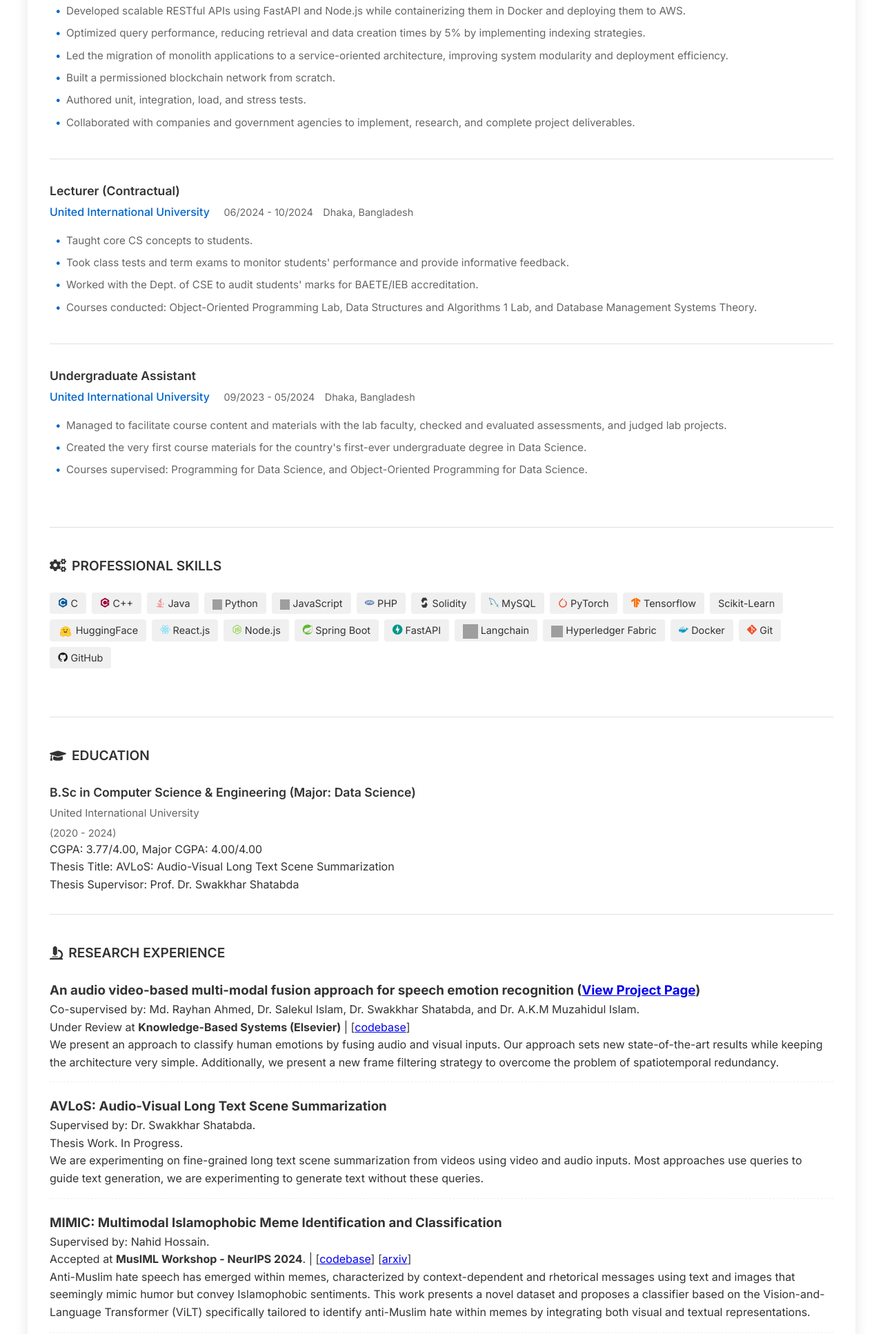
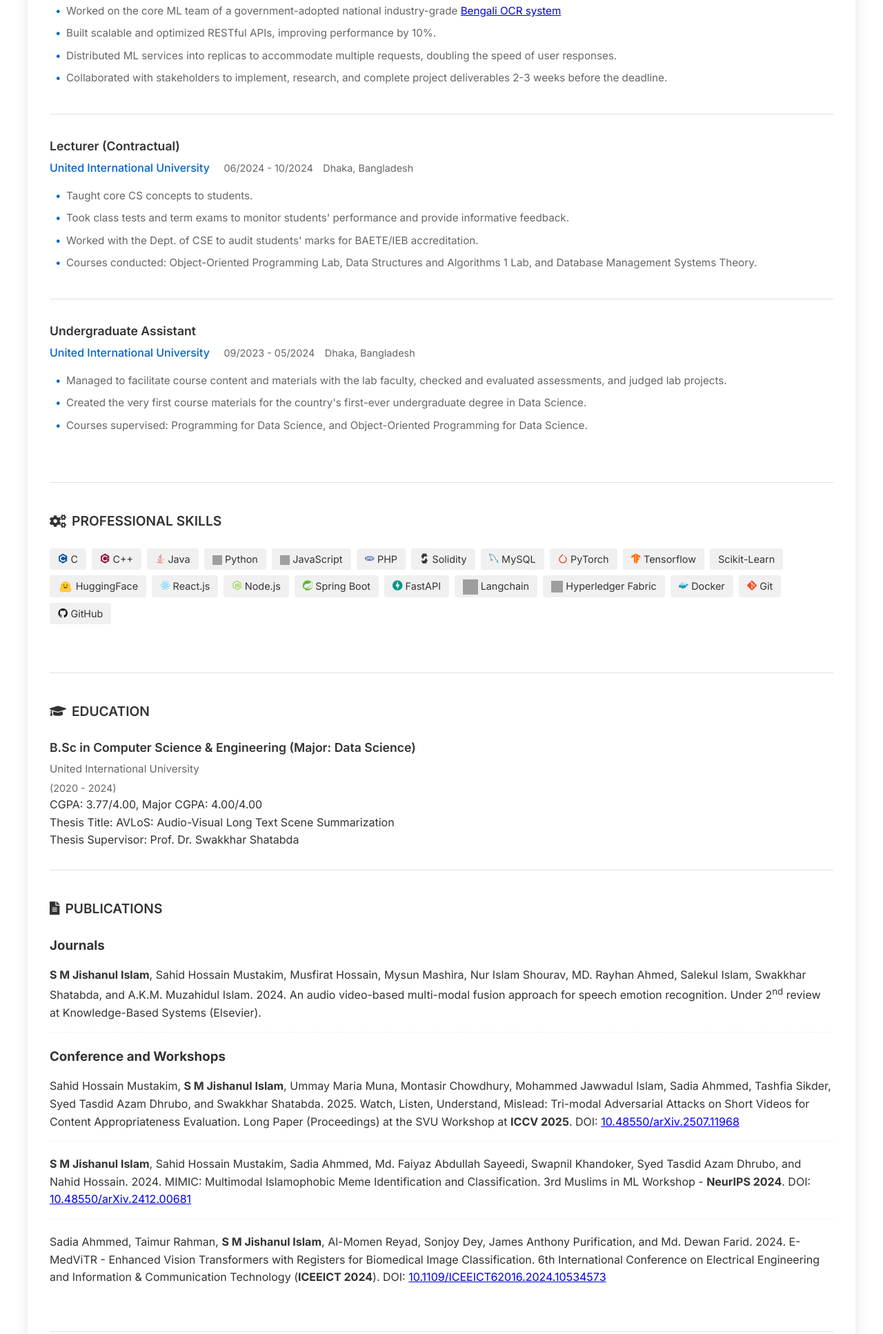
Before and after one commit to S-M-J-I/Personal-CV, a plain HTML site: page index.html in a window 1280 px wide. Shown: the part 519-2453 px from the top of the page at 69% size. Drawn offline with nearby package versions, Linux system fonts and the light colour scheme; grey boxes are pictures that could not be loaded; some icons are missing.

Commit message:
updated website

```diff
--- a/index.html
+++ b/index.html
@@ -56,16 +56,13 @@
                             <span class="location" style="font-size: 0.9em; margin-left: 10px;">Dhaka, Bangladesh</span>
                         </div>
                         <ul class="responsibilities">
-                            <li>Developed scalable RESTful APIs using FastAPI and Node.js while containerizing them in
-                                Docker and deploying them to AWS.</li>
-                            <li>Optimized query performance, reducing retrieval and data creation times by 5% by
-                                implementing indexing strategies.</li>
-                            <li>Led the migration of monolith applications to a service-oriented architecture, improving
-                                system modularity and deployment efficiency.</li>
-                            <li>Built a permissioned blockchain network from scratch.</li>
-                            <li>Authored unit, integration, load, and stress tests.</li>
-                            <li>Collaborated with companies and government agencies to implement, research, and complete
-                                project deliverables.</li>
+                            <li>Worked on the core ML team of a government-adopted national industry-grade <a
+                                    href="https://ocr.bangla.gov.bd/" target="_blank">Bengali OCR system</a></li>
+                            <li>Built scalable and optimized RESTful APIs, improving performance by 10%.</li>
+                            <li>Distributed ML services into replicas to accommodate multiple requests, doubling the
+                                speed of user responses.</li>
+                            <li>Collaborated with stakeholders to implement, research, and complete project deliverables
+                                2-3 weeks before the deadline.</li>
                         </ul>
                     </div>
                     <div class="experience-item">
@@ -154,6 +151,48 @@
                 </div>
             </section>
 
+            <section class="publications">
+                <h2><i class="fas fa-file-alt"></i> PUBLICATIONS</h2>
+                <div class="publication-items">
+                    <h3>Journals</h3>
+                    <div class="publication-item">
+                        <p><strong>S M Jishanul Islam</strong>, Sahid Hossain Mustakim, Musfirat Hossain, Mysun Mashira,
+                            Nur Islam Shourav, MD. Rayhan Ahmed, Salekul Islam, Swakkhar Shatabda, and A.K.M. Muzahidul
+                            Islam.</strong> 2024. An audio video-based multi-modal fusion approach for speech emotion
+                            recognition. Under 2<sup>nd</sup> review at Knowledge-Based Systems (Elsevier).</p>
+                    </div>
+
+                    <h3>Conference and Workshops</h3>
+                    <div class="publication-item">
+                        <p>Sahid Hossain Mustakim, <strong>S M Jishanul Islam</strong>, Ummay Maria Muna, Montasir
+                            Chowdhury, Mohammed Jawwadul Islam, Sadia Ahmmed, Tashfia Sikder, Syed Tasdid Azam Dhrubo,
+                            and Swakkhar Shatabda. 2025.
+                            Watch, Listen, Understand, Mislead: Tri-modal Adversarial Attacks on Short Videos for
+                            Content Appropriateness Evaluation. Long Paper (Proceedings) at the SVU Workshop at
+                            <strong>ICCV
+                                2025</strong>. DOI: <a
+                                href="https://arxiv.org/abs/2507.11968">10.48550/arXiv.2507.11968</a></p>
+                    </div>
+                    <div class="publication-item">
+                        <p><strong>S M Jishanul Islam</strong>, Sahid Hossain Mustakim, Sadia Ahmmed, Md. Faiyaz
+                            Abdullah Sayeedi, Swapnil Khandoker, Syed Tasdid Azam Dhrubo, and Nahid Hossain. 2024.
+                            MIMIC: Multimodal Islamophobic Meme Identification and Classification. 3rd Muslims in ML
+                            Workshop - <strong>NeurIPS 2024</strong>. DOI: <a
+                                href="https://arxiv.org/abs/2412.00681">10.48550/arXiv.2412.00681</a></p>
+                    </div>
+                    <div class="publication-item">
+                        <p>Sadia Ahmmed, Taimur Rahman, <strong>S M Jishanul Islam</strong>, Al-Momen Reyad, Sonjoy Dey,
+                            James Anthony Purification, and Md. Dewan Farid. 2024. E-MedViTR - Enhanced Vision
+                            Transformers with Registers for Biomedical Image Classification. 6th International
+                            Conference on Electrical Engineering and Information & Communication Technology
+                            (<strong>ICEEICT
+                                2024</strong>). DOI: <a
+                                href="https://ieeexplore.ieee.org/document/10534573">10.1109/ICEEICT62016.2024.10534573</a>
+                        </p>
+                    </div>
+                </div>
+            </section>
+
             <section class="research-experience">
                 <h2><i class="fas fa-microscope"></i> RESEARCH EXPERIENCE</h2>
                 <div class="research-items">
@@ -170,12 +209,16 @@
                             spatiotemporal redundancy.</p>
                     </div>
                     <div class="research-item">
-                        <h3>AVLoS: Audio-Visual Long Text Scene Summarization</h3>
+                        <h3>ChimeraBreak: a novel coordinated tri-modal attack on MLLMs</h3>
                         <p>Supervised by: Dr. Swakkhar Shatabda.</p>
-                        <p>Thesis Work. In Progress.</p>
-                        <p>We are experimenting on fine-grained long text scene summarization from videos using video
-                            and audio inputs. Most approaches use queries to guide text generation, we are experimenting
-                            to generate text without these queries.</p>
+                        <p>In Progress. | [<a href="https://github.com/S-M-J-I/ChimeraBreak">codebase</a>] [<a
+                                href="https://arxiv.org/abs/2507.11968">arxiv</a>]</p>
+                        <p>We introduce SVMA, an adversarial dataset for content moderation in short-form videos, and
+                            ChimeraBreak. This coor-
+                            dinated strategy exposes systemic safety flaws in leading MLLMs for content appropriateness
+                            evaluation. We experiment
+                            with open and closed source MLLMs and utilize LLM-as-a-Judge to evaluate ethical reasoning
+                            and confidence.</p>
                     </div>
                     <div class="research-item">
                         <h3>MIMIC: Multimodal Islamophobic Meme Identification and Classification</h3>
@@ -199,49 +242,6 @@
                             Guided Tokens (DGT) technique on a new dataset spanning six districts of Bangladesh. We
                             provide the model with information on the regional dialect of the input text before
                             generating the IPA transcription. This is the first time this problem has been solved.</p>
-                    </div>
-                    <div class="research-item">
-                        <h3>E-MedViTR: Enhanced Vision Transformers with Registers for Biomedical Image Classification
-                        </h3>
-                        <p>Supervised by: Dr. Dewan Md. Farid.</p>
-                        <p>Published at <strong>ICEEICT 2024</strong>. | [<a
-                                href="https://ieeexplore.ieee.org/document/10534573">paper</a>]</p>
-                        <p>We investigated the effectiveness of the ViT with registers (aka DINO v2) in classifying
-                            medical pathology images. Normally, it doesn't perform up to the mark as SOTA models do, but
-                            with an extension and data augmentations, it performs relatively close to SOTA models.</p>
-                    </div>
-                </div>
-            </section>
-
-            <section class="publications">
-                <h2><i class="fas fa-file-alt"></i> PUBLICATIONS</h2>
-                <div class="publication-items">
-                    <h3>Journal Papers (Under Review)</h3>
-                    <div class="publication-item">
-                        <p><strong>S M Jishanul Islam</strong>, Sahid Hossain Mustakim, Musfirat Hossain, Mysun Mashira,
-                            Nur Islam Shourav, MD. Rayhan Ahmed, Salekul Islam, Swakkhar Shatabda, and A.K.M. Muzahidul
-                            Islam.</strong> 2024. An audio video-based multi-modal fusion approach for speech emotion
-                            recognition. Knowledge-Based Systems (Elsevier).</p>
-                    </div>
-
-                    <h3>Conference Papers</h3>
-                    <div class="publication-item">
-                        <p>Sadia Ahmmed, Taimur Rahman, <strong>S M Jishanul Islam</strong>, Al-Momen Reyad, Sonjoy Dey,
-                            James Anthony Purification, and Md. Dewan Farid. 2024. E-MedViTR - Enhanced Vision
-                            Transformers with Registers for Biomedical Image Classification. 6th International
-                            Conference on Electrical Engineering and Information & Communication Technology (ICEEICT
-                            2024) [Scopus Indexed]. DOI: <a
-                                href="https://ieeexplore.ieee.org/document/10534573">10.1109/ICEEICT62016.2024.10534573</a>
-                        </p>
-                    </div>
-
-                    <h3>Workshop Papers</h3>
-                    <div class="publication-item">
-                        <p><strong>S M Jishanul Islam</strong>, Sahid Hossain Mustakim, Sadia Ahmmed, Md. Faiyaz
-                            Abdullah Sayeedi, Swapnil Khandoker, Syed Tasdid Azam Dhrubo, and Nahid Hossain. 2024.
-                            MIMIC: Multimodal Islamophobic Meme Identification and Classification. 3rd Muslims in ML
-                            Workshop - Neural Information Processing Systems 2024 (NeurIPS 2024). DOI: <a
-                                href="https://arxiv.org/abs/2412.00681">10.48550/arXiv.2412.00681</a></p>
                     </div>
                 </div>
             </section>
```
